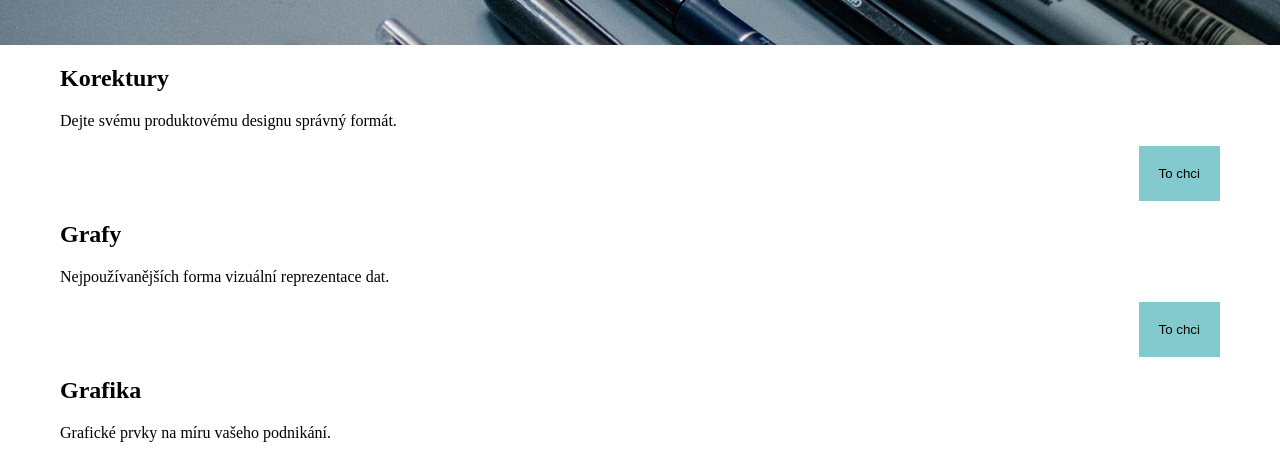
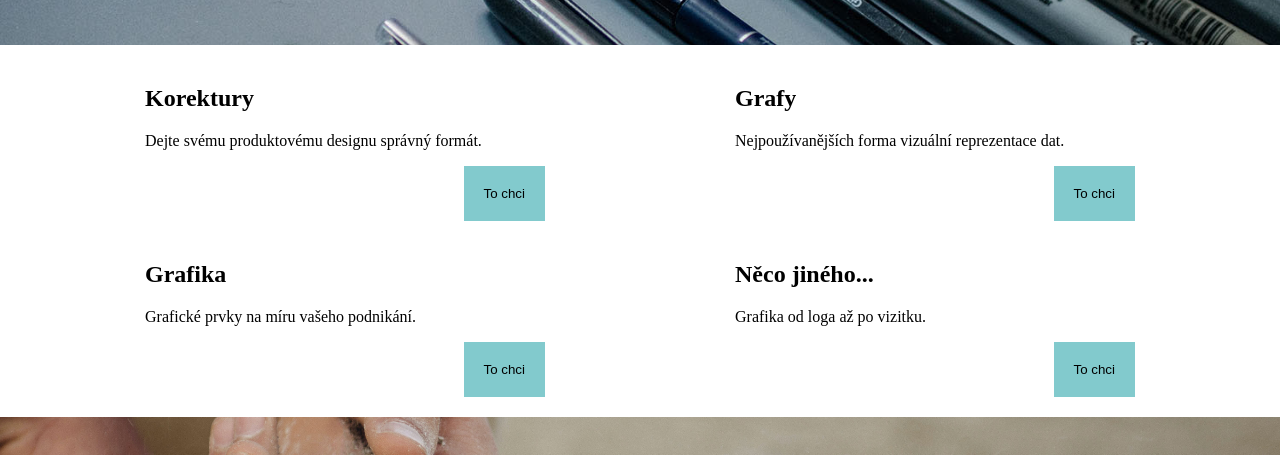
Before and after one commit to LenkaSilna/Technicka-sazba, an Eleventy site: page index.html in a window 1280 px wide. Shown: the part 285-740 px from the top of the page. Built offline with nearby package versions, Linux system fonts and the light colour scheme; Eleventy itself is replaced by a stand-in of ours; files that its build step writes are made by us from their sources.

Commit message:
flexbox index

```diff
--- a/scss/_service.scss
+++ b/scss/_service.scss
@@ -2,3 +2,22 @@
   padding-left: 20px;
   padding-right: 20px;
 }
+
+@media screen and (min-width: 800px){
+  .service{
+    display: flex;
+    flex: 1 1 100%;
+    gap: 20px;
+    flex-wrap: wrap;
+    justify-content: space-around;
+    align-items: center;
+  }
+
+  .service__correction,
+  .service__charts,
+  .service__graphic,
+  .service__other{
+    width: 400px;
+  }
+
+}
```
Also changed, not shown: korektury.html (+1 -1 lines), css/style.css, 1 other file.
